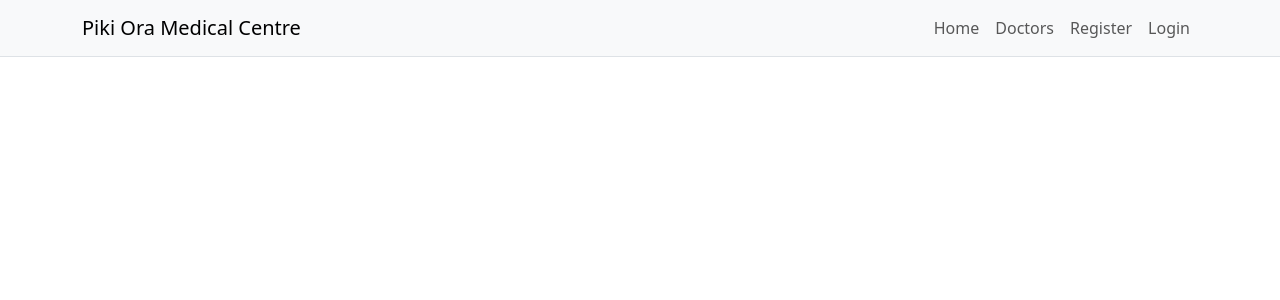
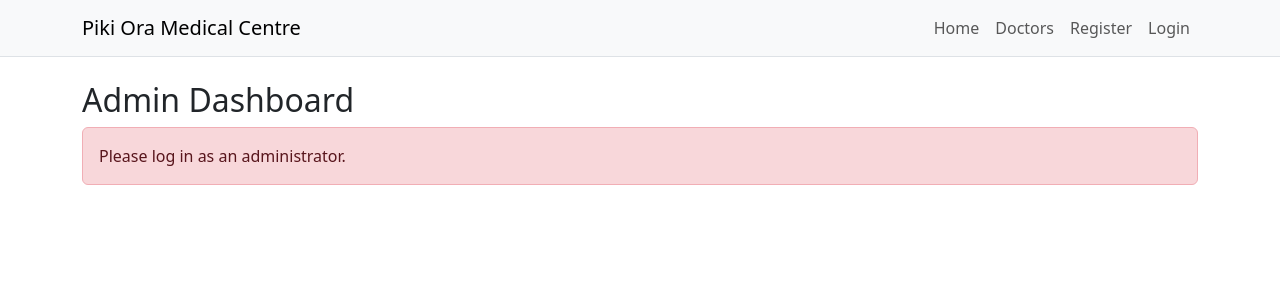
Before and after one commit to akzhanbolatzhan/ISCG7420-2026S2, a React (Create React App) app in the folder frontend/: page /admin-dashboard in a window 1280 px wide. Shown: the top 300 px of the page. Built offline with nearby package versions, Linux system fonts and the light colour scheme.

Commit message:
Create React admin dashboard with permission check

```diff
--- a/frontend/src/App.js
+++ b/frontend/src/App.js
@@ -9,6 +9,10 @@ import Doctors from './pages/Doctors';
 import Login from './pages/Login';
 import Register from './pages/Register';
 import MyAppointments from './pages/MyAppointments';
+import AdminDashboard from './pages/AdminDashboard';
+
+
+
 function App() {
     const [isLoggedIn, setIsLoggedIn] = useState(
         !!localStorage.getItem('token')
@@ -111,6 +115,7 @@ function App() {
                     <Route path="/register" element={<Register />} />
                     <Route path="/booking" element={<Booking />} />
                     <Route path="/my-appointments" element={<MyAppointments />} />
+                    <Route path="/admin-dashboard" element={<AdminDashboard />} />
                     <Route
                         path="/login"
                         element={
--- /dev/null
+++ b/frontend/src/pages/AdminDashboard.js
@@ -0,0 +1,74 @@
+
+import { useEffect, useState } from 'react';
+import axios from 'axios';
+
+function AdminDashboard() {
+    const [admin, setAdmin] = useState(null);
+    const [loading, setLoading] = useState(true);
+    const [error, setError] = useState('');
+
+    useEffect(() => {
+        const token = localStorage.getItem('token');
+
+        if (!token) {
+            setError('Please log in as an administrator.');
+            setLoading(false);
+            return;
+        }
+
+        axios.get('/api/admin/profile/', {
+            headers: {
+                Authorization: 'Token ' + token
+            }
+        })
+        .then((response) => {
+            setAdmin(response.data);
+        })
+        .catch((error) => {
+            console.error(error);
+            setError('Access denied. Administrator account required.');
+        })
+        .finally(() => {
+            setLoading(false);
+        });
+    }, []);
+
+    return (
+        <div>
+            <h2>Admin Dashboard</h2>
+
+            {loading && <p>Checking administrator access...</p>}
+
+            {error && (
+                <div className="alert alert-danger">
+                    {error}
+                </div>
+            )}
+
+            {admin && (
+                <div>
+                    <p>Welcome, {admin.username}!</p>
+
+                    <h4>Management</h4>
+
+                    <ul className="list-group">
+                        <li className="list-group-item">
+                            Manage Doctors
+                        </li>
+                        <li className="list-group-item">
+                            Manage Appointment Slots
+                        </li>
+                        <li className="list-group-item">
+                            Manage Appointments
+                        </li>
+                        <li className="list-group-item">
+                            Manage Patients
+                        </li>
+                    </ul>
+                </div>
+            )}
+        </div>
+    );
+}
+
+export default AdminDashboard;
```
